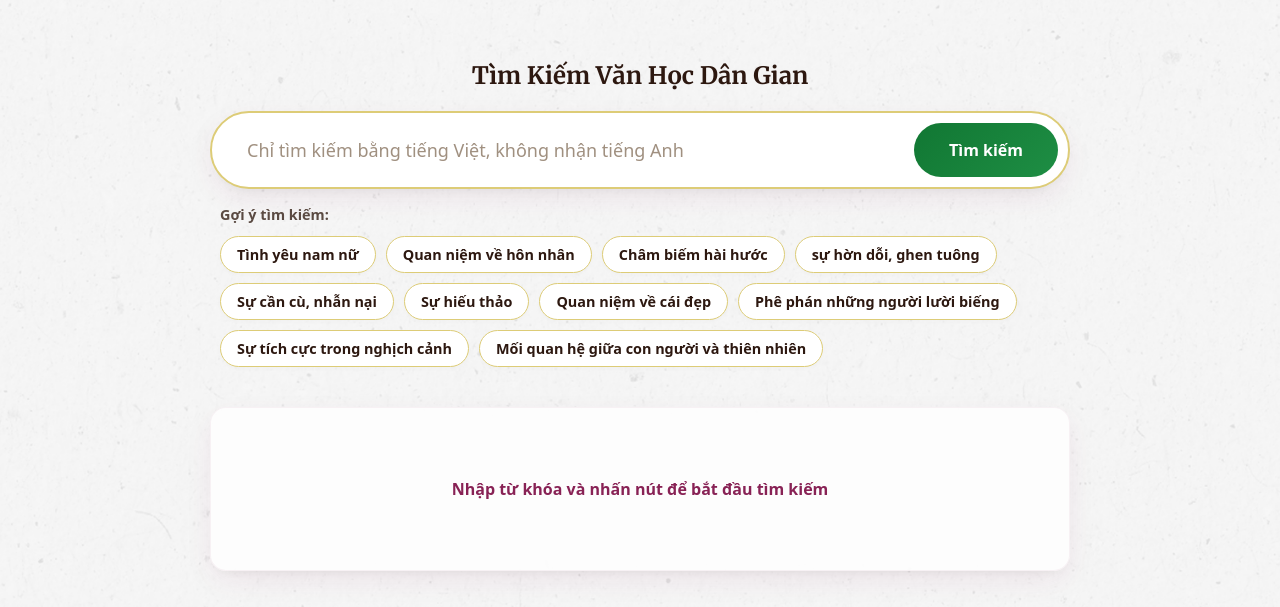
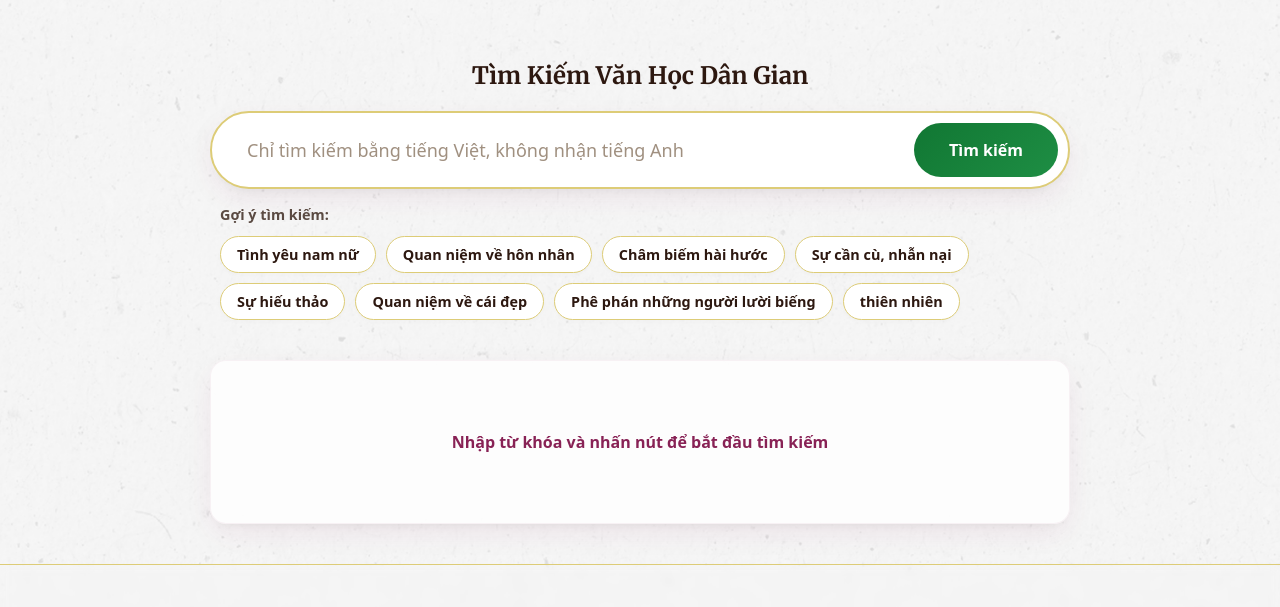
Before and after one commit to RichardHoa/CaDaoProject, a Flask app: page /search-page in a window 1280 px wide. Shown: the part 81-688 px from the top of the page. Run offline with Flask 3, Linux system fonts and the light colour scheme.

Commit message:
fix(search): raise the similarity threshold and simplify example queries

```diff
--- a/step3_server.py
+++ b/step3_server.py
@@ -48,7 +48,7 @@ def log_request(response):
 # Config
 EMBEDDINGS_FILE = "embeddings.pkl"
 KEYWORDS_FILE = "keywords.pkl"
-SIMILARITY_THRESHOLD = 0.35
+SIMILARITY_THRESHOLD = 0.6
 DECOMPOSED_SIMILARITY_THRESHOLD = 0.45
 KEYWORD_SIMILARITY_THRESHOLD = 0.60
 TARGET_RESULTS = 20
--- a/templates/search.html
+++ b/templates/search.html
@@ -19,13 +19,11 @@
             <button type="button" class="example-btn" aria-controls="searchInput">Tình yêu nam nữ</button>
             <button type="button" class="example-btn" aria-controls="searchInput">Quan niệm về hôn nhân</button>
             <button type="button" class="example-btn" aria-controls="searchInput">Châm biếm hài hước</button>
-            <button type="button" class="example-btn" aria-controls="searchInput">sự hờn dỗi, ghen tuông</button>
             <button type="button" class="example-btn" aria-controls="searchInput">Sự cần cù, nhẫn nại</button>
             <button type="button" class="example-btn" aria-controls="searchInput">Sự hiếu thảo</button>
             <button type="button" class="example-btn" aria-controls="searchInput">Quan niệm về cái đẹp</button>
             <button type="button" class="example-btn" aria-controls="searchInput">Phê phán những người lười biếng</button>
-            <button type="button" class="example-btn" aria-controls="searchInput">Sự tích cực trong nghịch cảnh</button>
-            <button type="button" class="example-btn" aria-controls="searchInput">Mối quan hệ giữa con người và thiên nhiên</button>
+            <button type="button" class="example-btn" aria-controls="searchInput">thiên nhiên</button>
         </div>
     </div>
 
```
